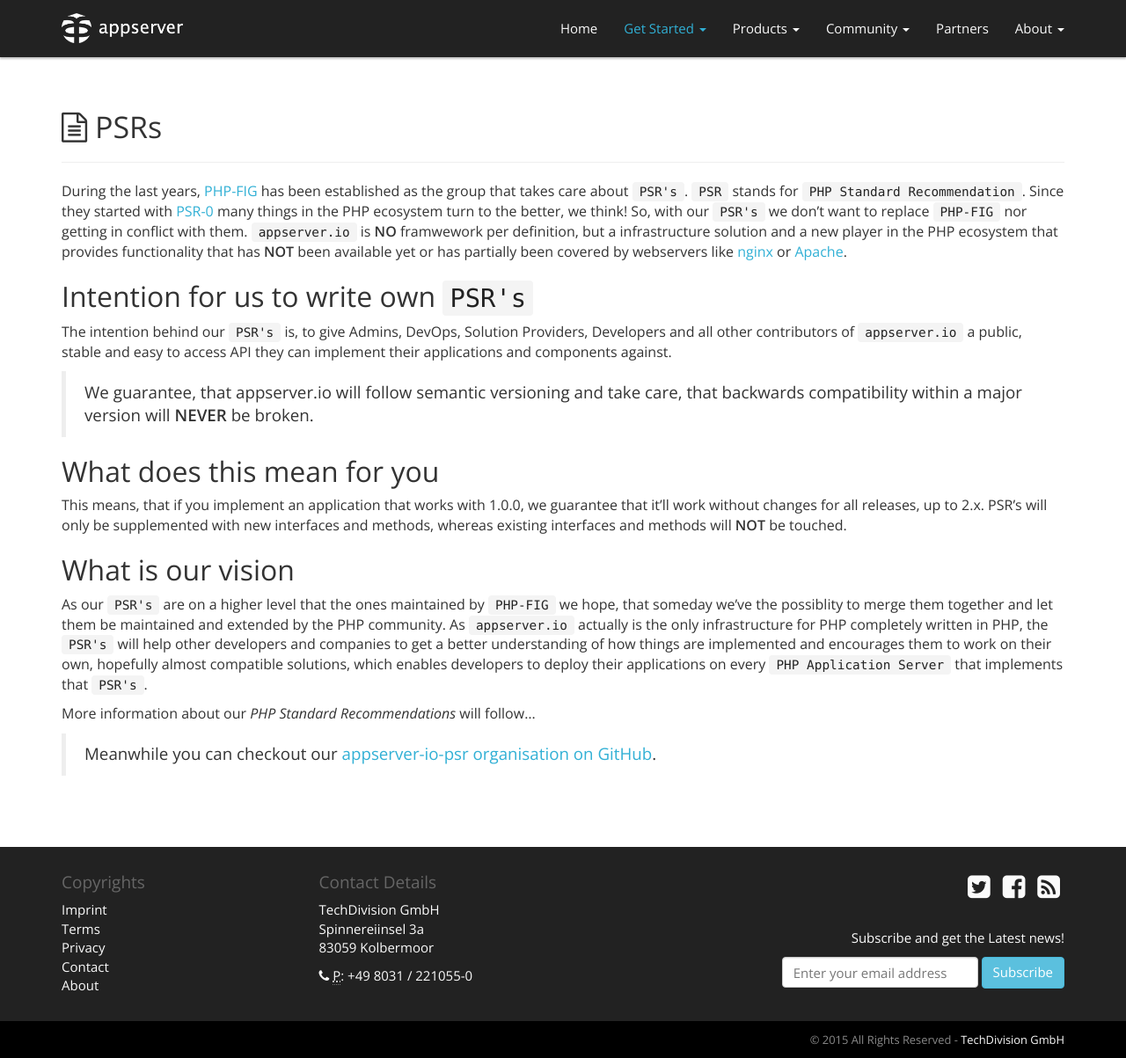
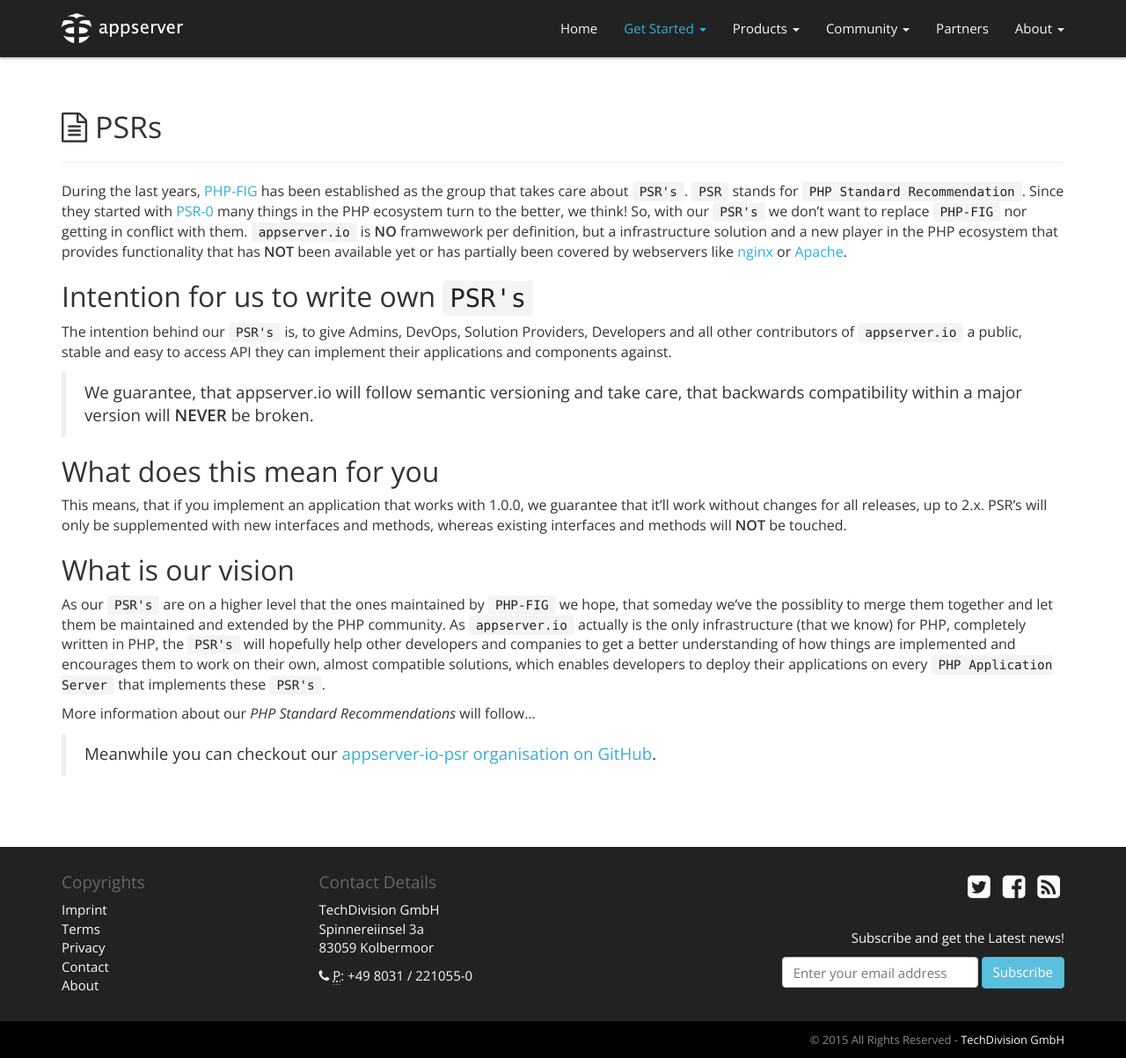
Before and after one commit to appserver-io/appserver, a Jekyll site: the page built from get-started/psrs.md, in a window 1280 px wide and 1203 px high. Shown: the whole window at 88% size. Built offline with Jekyll 4.4.1, drawn with Linux system fonts in a browser that asks for light colours; nearby versions of some CDN libraries; library files that are not in the unit come from our copies; Markdown is read by kramdown in place of the engine named in the settings.

Commit message:
Update psrs.md

```diff
--- a/get-started/psrs.md
+++ b/get-started/psrs.md
@@ -23,7 +23,7 @@
 
 ## What is our vision
 
-As our `PSR's` are on a higher level that the ones maintained by `PHP-FIG` we hope, that someday we've the possiblity to merge them together and let them be maintained and extended by the PHP community. As `appserver.io` actually is the only infrastructure for PHP completely written in PHP, the `PSR's` will help other developers and companies to get a better understanding of how things are implemented and encourages them to work on their own, hopefully almost compatible solutions, which enables developers to deploy their applications on every `PHP Application Server` that implements that `PSR's`.
+As our `PSR's` are on a higher level that the ones maintained by `PHP-FIG` we hope, that someday we've the possiblity to merge them together and let them be maintained and extended by the PHP community. As `appserver.io` actually is the only infrastructure (that we know) for PHP, completely written in PHP, the `PSR's` will hopefully help other developers and companies to get a better understanding of how things are implemented and encourages them to work on their own, almost compatible solutions, which enables developers to deploy their applications on every `PHP Application Server` that implements these `PSR's`.
 
 More information about our *PHP Standard Recommendations* will follow...
 
```
